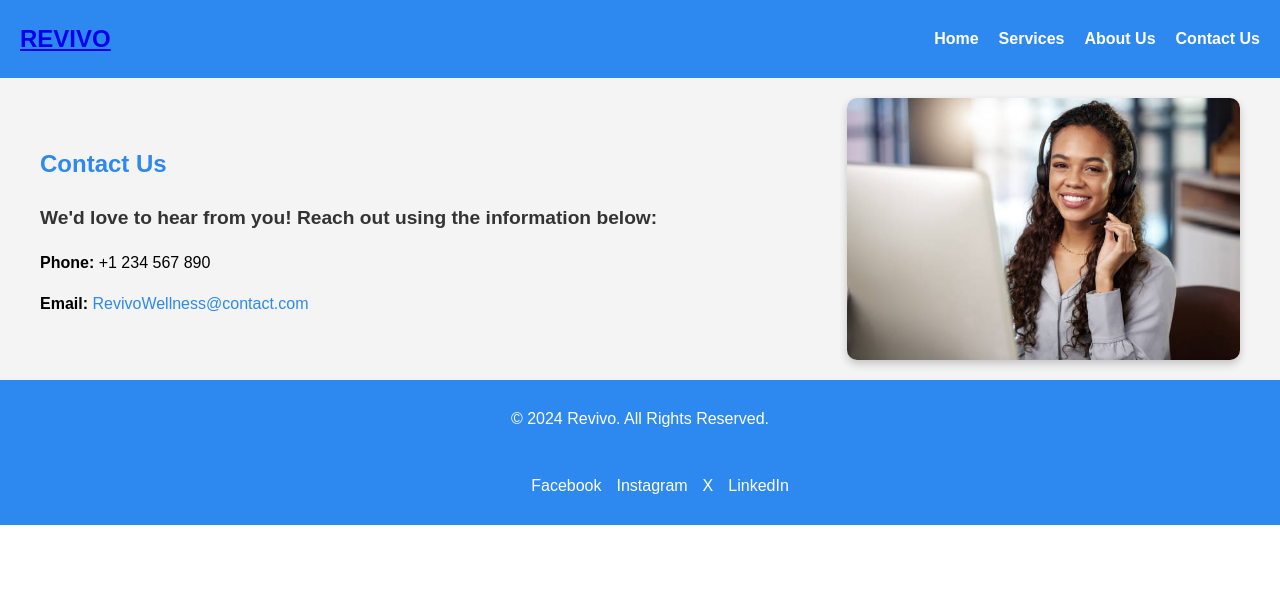
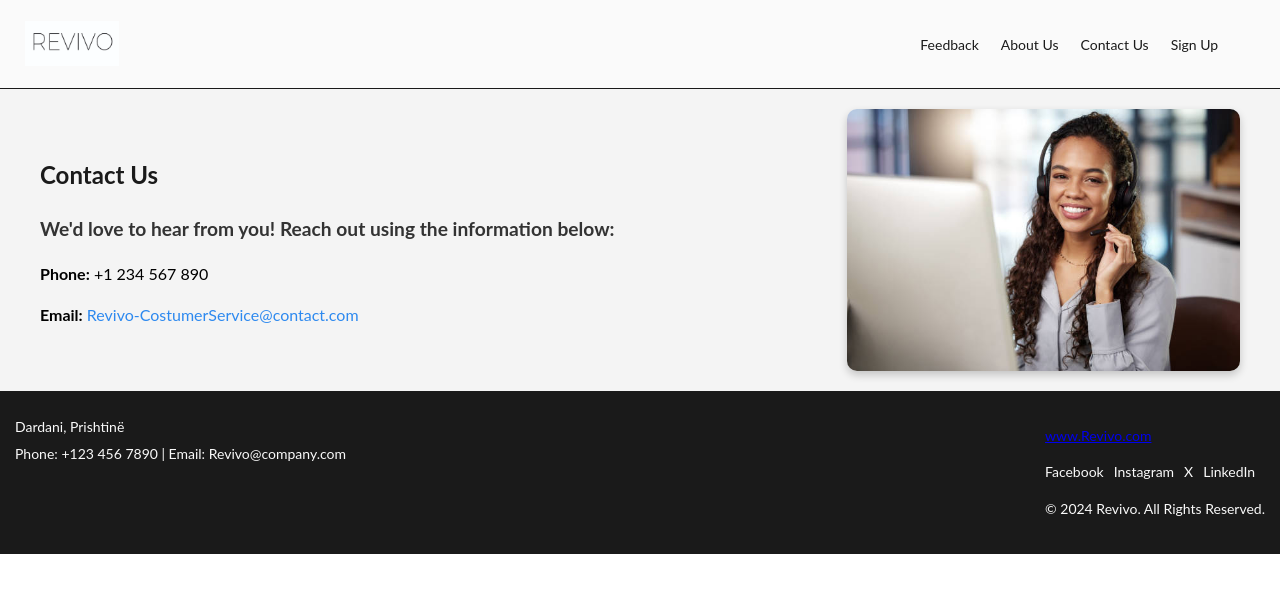
Before and after one commit to ValzaFerizi/Revivo, a PHP site: page /contact.html in a window 1280 px wide. Shown: the top 593 px of the page. Run offline with PHP 8.4, Linux system fonts and the light colour scheme.

Commit message:
perditesim

```diff
--- a/contact.html
+++ b/contact.html
@@ -7,17 +7,15 @@
     <link rel="stylesheet" href="contact1.css">
 </head>
 <body>
-    <nav>
-        <div class="nav-container">
-            <a href="#" class="logo">Revivo</a>
-            <ul class="nav-links">
-                <li><a href="#home">Home</a></li>
-                <li><a href="#services">Services</a></li>
-                <li><a href="#about">About Us</a></li>
-                <li><a href="#contact">Contact Us</a></li>
+    <header>
+        <img src="logo.jpg" alt="">
+        <ul>
+            <li><a href="feedback.html">Feedback</a></li>
+            <li><a href="aboutus.html">About Us</a></li>
+            <li><a href="contact.html">Contact Us</a></li>
+            <li><a href="register.html">Sign Up</a></li>
         </ul>
-        </div>
-    </nav>
+    </header>
     <section id="contact" class="contact-section">
         <div class="contact-content">
             <div class="contact-text">
@@ -25,23 +23,28 @@
                 <p class="highlight-text">We'd love to hear from you! Reach out using the information below:</p>
                 <div class="contact-info">
                     <p><strong>Phone:</strong> +1 234 567 890</p>
-                    <p><strong>Email:</strong> <a href="mailto:RevivoWellness@contact.com">RevivoWellness@contact.com</a></p>
+                    <p><strong>Email:</strong> <a href="mailto:RevivoWellness@contact.com">Revivo-CostumerService@contact.com</a></p>
                 </div>
             </div>
             <div class="contact-image">
-                <img src="images/callcenter.jpg" alt="Woman speaking on the phone">
+                <img src="callcenter.jpg" alt="Woman speaking on the phone">
             </div>
         </div>
     </section>
     <footer>
         <div class="footer-container">
-            <p>&copy; 2024 Revivo. All Rights Reserved.</p>
+            <div class="footer-block">
+          <p>Dardani, Prishtinë</p>
+          <p> Phone: +123 456 7890 |  Email: <a href="mailto:info@company.com">Revivo@company.com</a></p></div>
+          <div class="footer-blo">
+          <p> <a href="https://www.companywebsite.com" target="_blank">www.Revivo.com</a></p>
           <ul class="social-links">
             <li><a href="#">Facebook</a></li>
             <li><a href="#">Instagram</a></li>
             <li><a href="#">X</a></li>
             <li><a href="#">LinkedIn</a></li>
         </ul>
+        <p>&copy; 2024 Revivo. All Rights Reserved.</p></div>
         </div>
       </footer>
 </body>
--- a/contact1.css
+++ b/contact1.css
@@ -1,42 +1,74 @@
 body {
     margin: 0;
-    font-family: Arial, sans-serif;
+    font-family: "Lato", sans-serif;
     line-height: 1.6;
+    display: flex;
+    flex-direction: column;
 }
 
-nav {
-    background: #2d89ef;
-    color: white;
-    padding: 10px 20px;
+
+
+header {
+    display: flex;
+    justify-content: flex-start;
+    align-items: center;
+    background-color: #fafafa;
+    border-bottom: 1px solid #1a1a1a;
+    padding: 15px;
 }
 
-.nav-container {
-    display: flex;
-    justify-content: space-between;
-    align-items: center;
+header img {
+    height: 45px;
+    object-fit: contain;
+    justify-self: left;
+    margin-right: 750px;
+    margin-left: 10px;
 }
 
-.nav-links {
+header ul {
+    display: flex;
+    justify-content: right;
+    align-items: center;
     list-style: none;
-    display: flex;
-    gap: 20px;
 }
 
-.nav-links a {
-    color: white;
+header li {
+    margin: 0 6px;
+    color: #1a1a1a;
+}
+header a {
     text-decoration: none;
-    font-weight: bold;
+    color: #1a1a1a;
+    font-size: 14px;
+    padding:  5px;
+    transition: background-color 0.3s ease-in-out;
+
 }
 
-.nav-links a:hover {
-    text-decoration: underline;
+header a:hover {
+   color: #1a1a1a;
+   border-bottom: 1px solid #1a1a1a;
+   border-bottom-width: thin;
+   padding: 5px;
 }
 
-.logo {
-    font-size: 24px;
-    font-weight: bold;
-    text-transform: uppercase;
+@media (max-width: 768px) {
+    header {
+        flex-direction: column;
+        align-items: flex-start;
+    }
+
+    header ul {
+        flex-direction: column;
+        align-items: flex-start;
+        width: 100%;
+    }
+
+    header li {
+        margin: 10px 0;
+    }
 }
+
 
 .contact-section {
     padding: 20px;
@@ -61,7 +93,7 @@ nav {
 }
 
 .contact-text h2 {
-    color: #2d89ef;
+    color: #1a1a1a;
 }
 
 .highlight-text {
@@ -99,31 +131,64 @@ nav {
     box-shadow: 0 4px 8px rgba(0, 0, 0, 0.2);
 }
 
+
 footer {
-    background: #2d89ef;
-    color: white;
-    padding: 10px 20px;
-    text-align: center;
+    background-color: #1a1a1a;
+    color: #fafafa;
+     padding: 20px 15px;
+    font-size: 14px;
+    margin-top: auto;
 }
 
 .footer-container {
     display: flex;
-    flex-direction: column;
-    align-items: center;
-    gap: 10px;
+    justify-content: space-between;
+    flex-wrap: wrap;
+    gap: 80px;
+}
+
+.footer-block {
+    width: 38%;
+}
+
+.footer-block p {
+    margin: 5px 0;
+}
+
+.footer-block a {
+    color: #fafafa;
+    text-decoration: none;
+}
+
+.footer-block a:hover {
+    text-decoration: underline;
 }
 
 .social-links {
     list-style: none;
+    padding: 0;
     display: flex;
-    gap: 15px;
+    gap: 10px;
+}
+
+.social-links li {
+    display: inline-block;
 }
 
 .social-links a {
-    color: white;
+    color: #fafafa;
     text-decoration: none;
+    transition: color 0.3s ease;
 }
 
 .social-links a:hover {
+    color: #fafafa;
     text-decoration: underline;
 }
+
+
+@media (max-width: 768px) {
+    .footer-block {
+        width: 100%;
+    }
+}
--- a/index.css
+++ b/index.css
@@ -5,9 +5,7 @@
     font-family: "Lato", sans-serif;
 }
 
-body {
 
-}
 
 header {
     display: flex;
@@ -281,6 +279,7 @@ header a:hover {
 
 .social-links a:hover {
     color: #fafafa;
+    text-decoration: underline;
 }
 
 
```
Also changed, not shown: aboutus.html (+18 -10 lines), booking.css (+143 -6 lines), booking.html (+30 -3 lines), style_abt.css (+65 -25 lines), 2 other files. Lines whose indentation alone changed are shown as unchanged.
